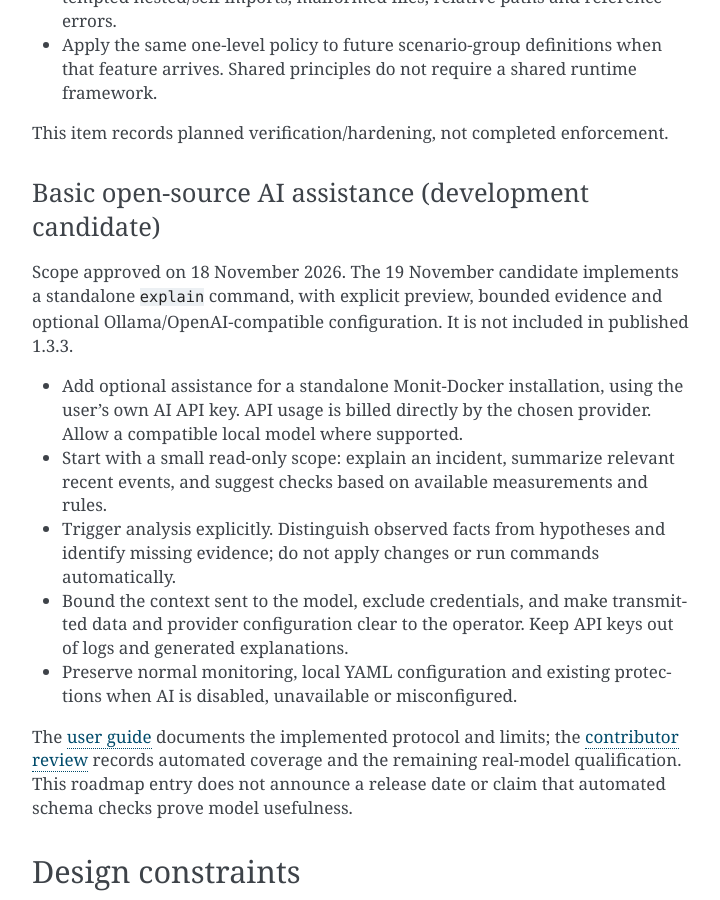
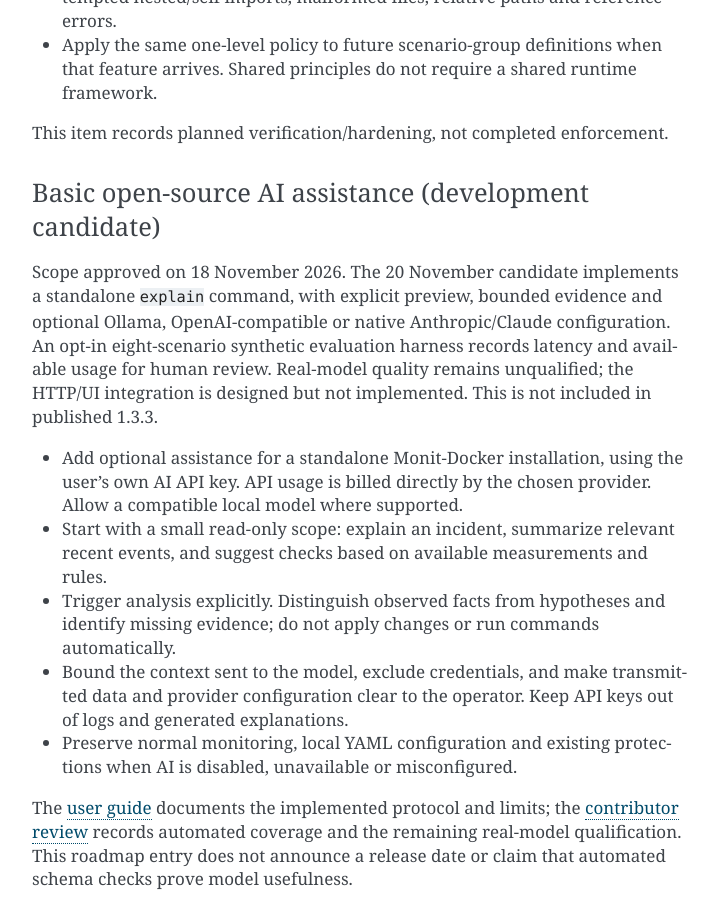
Before and after one commit to decryptus/monit-docker, a Sphinx documentation site: the page built from docs/roadmap.md, in a window 1280 px wide and 900 px high, scrolled down 6232 px. Shown: the whole window, without its empty margins (388-1108 px from the left). Built offline with Sphinx 7.4.7, drawn with Linux system fonts in a browser that asks for light colours.

Commit message:
Align AI roadmap with Claude support and qualification status

```diff
--- a/docs/roadmap.md
+++ b/docs/roadmap.md
@@ -235,9 +235,12 @@ This item records planned verification/hardening, not completed enforcement.
 
 ### Basic open-source AI assistance (development candidate)
 
-Scope approved on 18 November 2026. The 19 November candidate implements a
+Scope approved on 18 November 2026. The 20 November candidate implements a
 standalone `explain` command, with explicit preview, bounded evidence and optional
-Ollama/OpenAI-compatible configuration. It is not included in published 1.3.3.
+Ollama, OpenAI-compatible or native Anthropic/Claude configuration. An opt-in
+eight-scenario synthetic evaluation harness records latency and available usage
+for human review. Real-model quality remains unqualified; the HTTP/UI integration
+is designed but not implemented. This is not included in published 1.3.3.
 
 - Add optional assistance for a standalone Monit-Docker installation, using the
   user's own AI API key. API usage is billed directly by the chosen provider.
```
